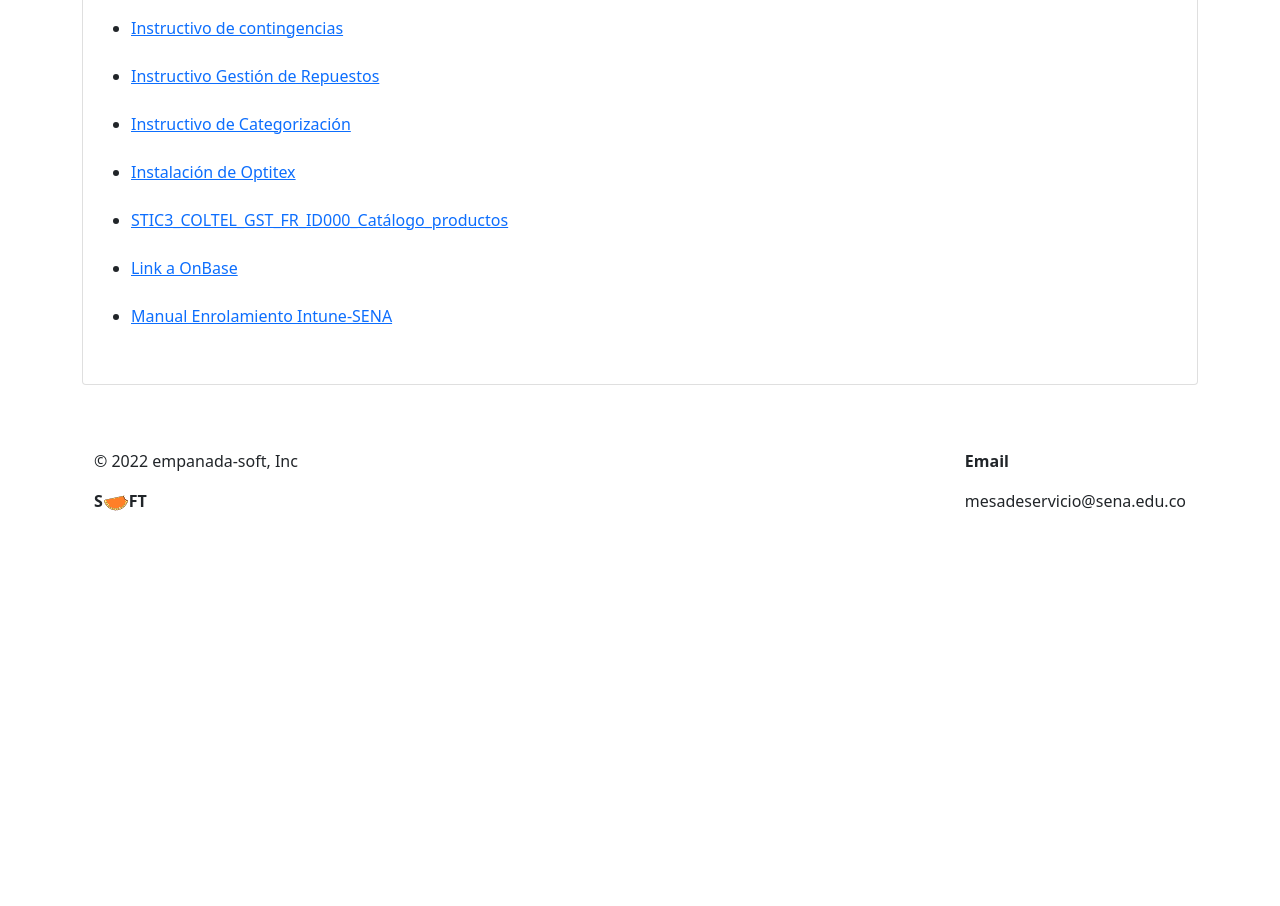
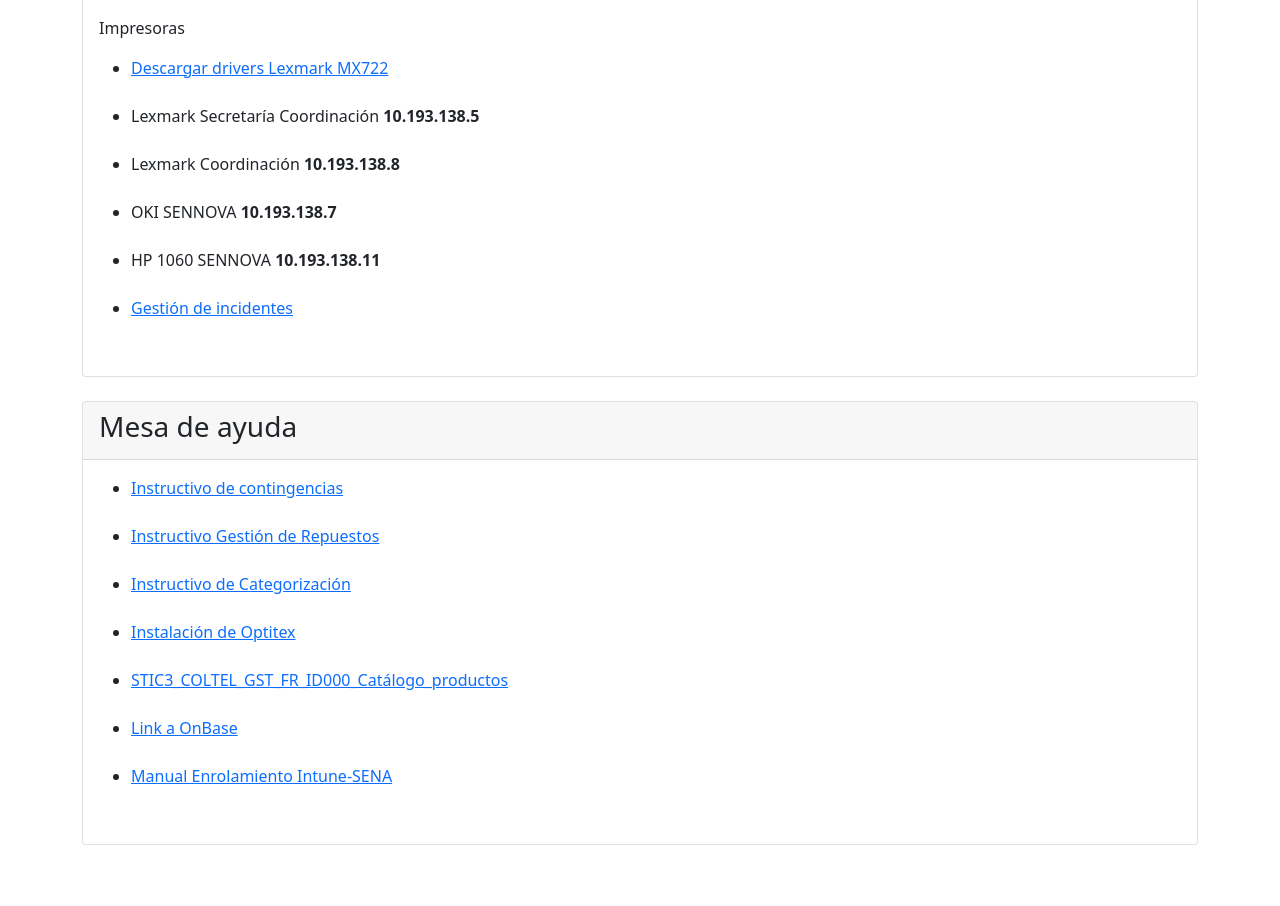
Before and after one commit to jicaicedos/webplantillaincidentes, a website: page pages/mds.html in a window 1280 px wide. Shown: the part 466-1372 px from the top of the page. Before the commit the page ends 1035 px from the top, so only its background shows below. Drawn offline with nearby package versions, Linux system fonts and the light colour scheme; files whose address does not match are found by name.

Commit message:
Actualizadas informacion de impresoras

```diff
--- a/pages/mds.html
+++ b/pages/mds.html
@@ -83,6 +83,29 @@
     <br>
     <div class="card">
       <div class="card-header">
+        <h3>Impresoras</h3>
+      </div>
+      <div class="card-body">
+        <p>Impresoras</p>
+        <ul>
+          <li><a href="https://www.lexmark.com/es_xl/printer/12436/Lexmark-MX722adhe">Descargar drivers Lexmark MX722</a></li>
+          <br>
+          <li>Lexmark Secretaría Coordinación <strong>10.193.138.5</strong></li>
+          <br>
+          <li>Lexmark Coordinación <strong>10.193.138.8</strong></li>
+          <br>
+          <li>OKI SENNOVA <strong>10.193.138.7</strong></li>
+          <br>
+          <li>HP 1060 SENNOVA <strong>10.193.138.11</strong></li>
+          <br>
+          <li><a href="https://docs.google.com/presentation/d/1R5FhKwkb6QgF8JCE0FFGMHgq7_yMBsISCvitlYUlHG4/edit#slide=id.p1">Gestión de incidentes</a></li>
+          <br>
+        </ul>
+      </div>
+    </div>
+    <br>
+    <div class="card">
+      <div class="card-header">
         <h3>Mesa de ayuda</h3>
       </div>
       <div class="card-body">
```
